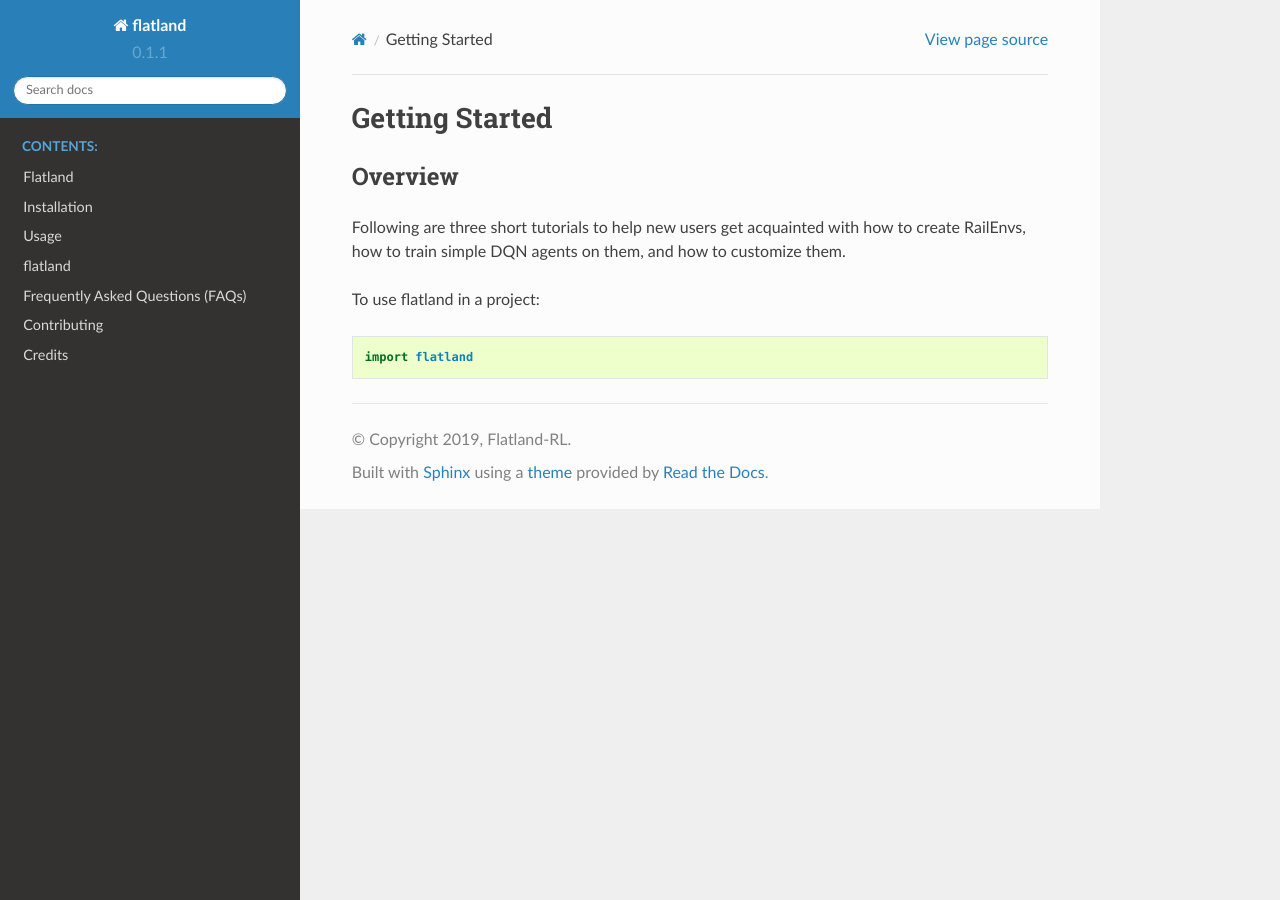
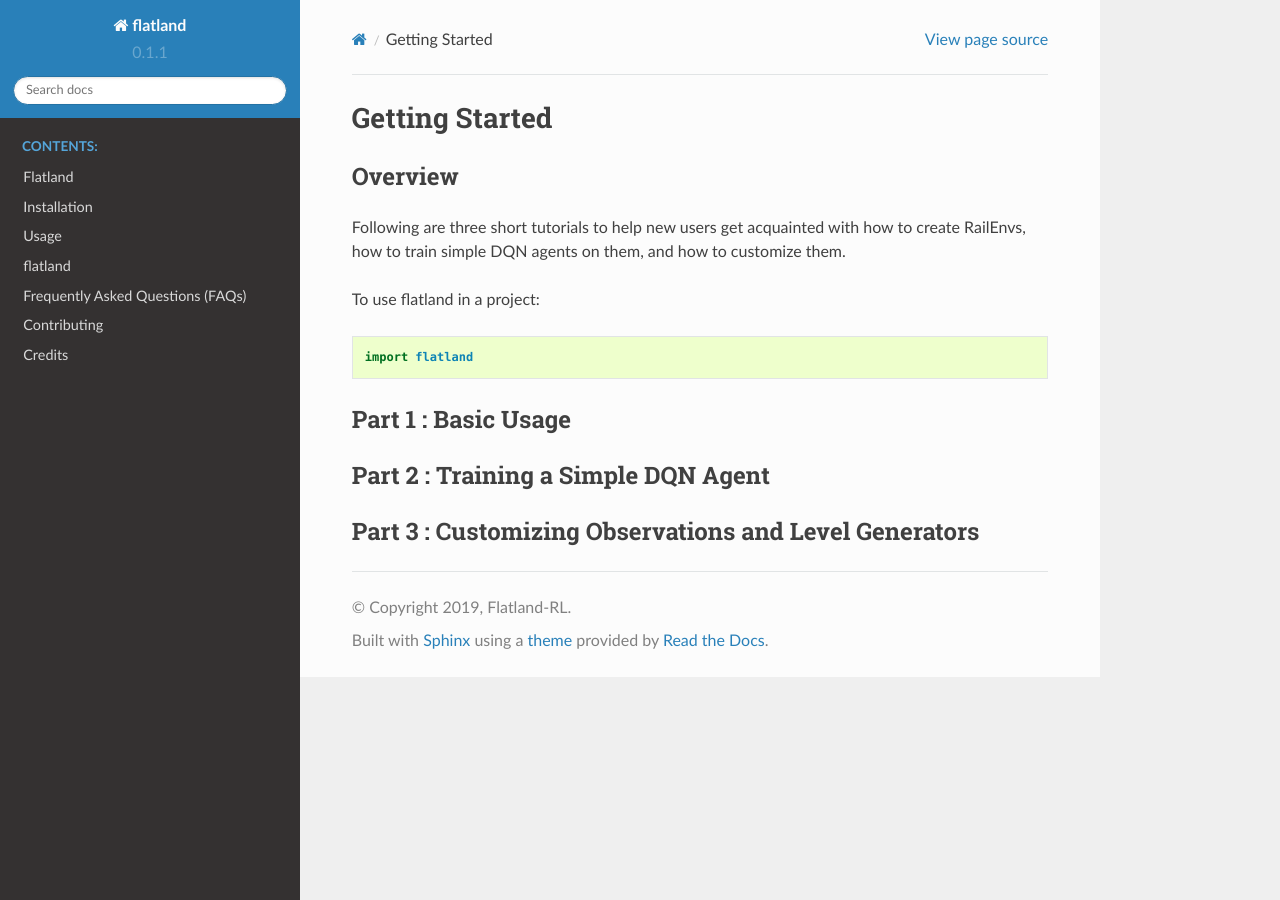
Before and after one commit to flatland-association/flatland-rl, a Sphinx documentation site: the page built from docs/gettingstarted.rst, in a window 1280 px wide. Built offline with Sphinx 7.4.7 and the Read the Docs theme 2.0.0, drawn with Linux system fonts in a browser that asks for light colours.

Commit message:
Update gettingstarted.rst

```diff
--- a/docs/gettingstarted.rst
+++ b/docs/gettingstarted.rst
@@ -12,3 +12,17 @@
 .. code-block:: python
 
     import flatland
+
+
+Part 1 : Basic Usage
+--------------
+
+
+
+Part 2 : Training a Simple DQN Agent
+--------------
+
+
+
+Part 3 : Customizing Observations and Level Generators
+--------------
```
